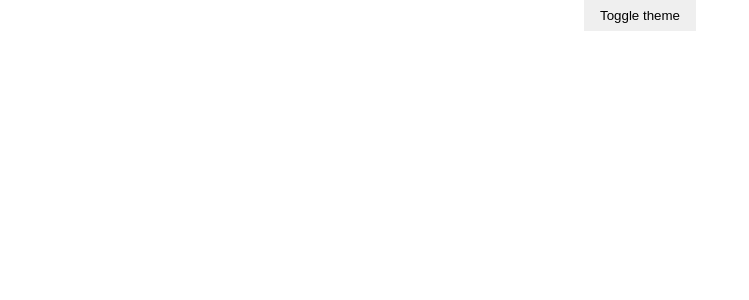
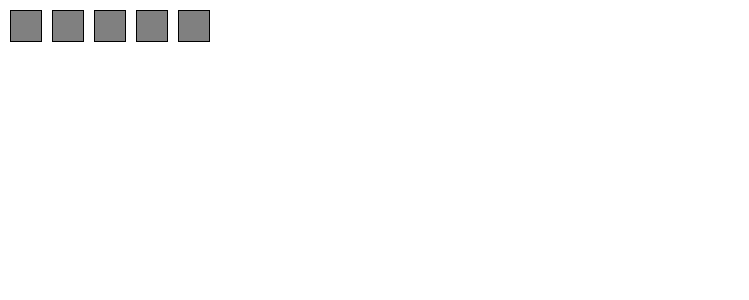
Before and after one commit to anurag-maurya-76/machine-coding, a React (Create React App) app: page / in a window 1280 px wide. Shown: the top 300 px of the page, without its empty margins (0-749 px from the left). Built offline with nearby package versions, Linux system fonts and the light colour scheme.

Commit message:
Complete star rating

```diff
--- a/src/App.js
+++ b/src/App.js
@@ -1,10 +1,10 @@
 import "./App.css";
-import { ThemeContainer } from "./components/context/styled-component";
+import { StarRating } from "./components/star-rating/star-rating";
 
 function App() {
   return (
     <div className="App">
-      <ThemeContainer />
+      <StarRating />
     </div>
   );
 }
--- /dev/null
+++ b/src/components/star-rating/star-rating.css
@@ -0,0 +1,37 @@
+.star-rating {
+  padding: 10px;
+  display: flex;
+  gap: 5px;
+}
+.star {
+  width: 30px;
+  height: 30px;
+  border: solid 1px black;
+  margin-right: 5px;
+  cursor: pointer;
+  position: relative;
+}
+
+/* Full */
+.star-full {
+  background-color: yellow;
+}
+
+/* Empty */
+.star-empty {
+  background-color: grey;
+}
+
+/* Half (use overlay trick) */
+.star-half {
+  background-color: grey; /* empty background */
+}
+.star-half::before {
+  content: "";
+  position: absolute;
+  top: 0;
+  left: 0;
+  height: 100%;
+  width: 50%;
+  background-color: yellow; /* fill left half */
+}
--- /dev/null
+++ b/src/components/star-rating/star-rating.js
@@ -0,0 +1,33 @@
+import { useState } from "react";
+import "./star-rating.css";
+export function StarRating() {
+  const stars = 5;
+  const [rating, setRating] = useState(0);
+  const handleRating = (e, index) => {
+    const { left, width } = e.target.getBoundingClientRect();
+    const relative = e.clientX - left;
+    const value = relative > width / 2 ? index + 1 : index + 0.5;
+    setRating(value);
+  };
+
+  const getStarClass = (index) => {
+    const current = rating;
+    if (current >= index + 1) return "star-full";
+    if (current >= index + 0.5) return "star-half";
+    return "star-empty";
+  };
+
+  return (
+    <div className="star-rating">
+      {Array.from({ length: stars }, (_, index) => {
+        return (
+          <div
+            key={index}
+            className={`star ${getStarClass(index)}`}
+            onMouseMove={(e) => handleRating(e, index)}
+          ></div>
+        );
+      })}
+    </div>
+  );
+}
```
